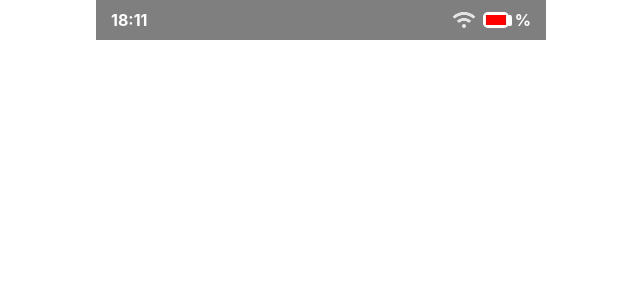
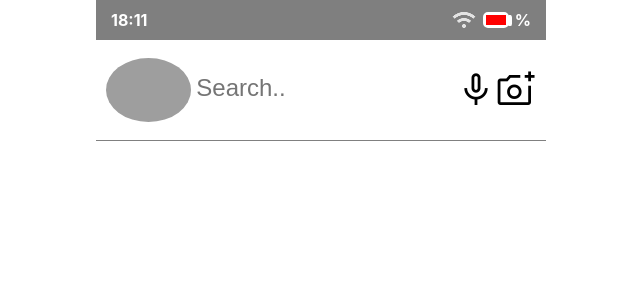
Before and after one commit to ShwetaShaw76/TurquoiseOs, a Vue app: page / in a window 1280 px wide. Shown: the top 300 px of the page, without its empty margins (319-959 px from the left). Built offline with nearby package versions, Linux system fonts and the light colour scheme; grey boxes are pictures that could not be loaded.

Commit message:
creating phone UI and completed google UI

```diff
--- a/src/components/Google.vue
+++ b/src/components/Google.vue
@@ -39,12 +39,30 @@
     onUnmounted(()=>{
         window.removeEventListener('mouseup',endDrag)
     })
+
+    function search(event){
+        if(event.key === 'Enter'){
+            const query = event.target.value;
+            const searchUrl = `https://www.google.com/search?q=${encodeURIComponent(query)}`;
+            window.open(searchUrl, '_blank');
+        }
+    }
 </script>
 
 <template>
     <div class="bg">
         <header @mousedown="(e)=>startDrag(e,'header')"
         ><Header></Header></header>
+        <div class="txt">
+            <img src="/assets/google_logo.jpg" alt="google_logo" id="googleLogo">
+            <textarea name="srch" id="search" placeholder="Search.." @keydown="search"></textarea>
+            <span class="material-symbols-outlined" id="micIcon">
+                    mic
+            </span>
+            <span class="material-symbols-outlined" id="cmIcon">
+                add_a_photo
+            </span>
+        </div>
     </div>
 </template>
 
@@ -56,4 +74,38 @@
     aspect-ratio:9/16;
     background:rgba(255,255,255);
 }
+.txt{
+    height:10vh;
+    padding:10px;
+    display:flex;
+    align-items:center;
+    justify-content:space-evenly;
+    border-bottom: 0.25px solid grey;
+}
+#googleLogo{
+    height:8vh;
+    background:white;
+    border-radius:100%;
+}
+#search{
+    border:none;
+    height:4vh;
+    width:70%;
+    resize:none;
+    font-size:1.5rem;
+    display:flex;
+    align-items:center;
+    justify-content:flex-start;
+    padding:5px;
+    font-family:Arial, sans-serif;
+}
+#search:focus{
+    outline:none;
+}
+#micIcon{
+    font-size:2.5rem;
+}
+#cmIcon{
+    font-size:2.5rem;
+}
 </style>
```
Also changed, not shown: src/components/Phone.vue (added, +56 -0 lines).
